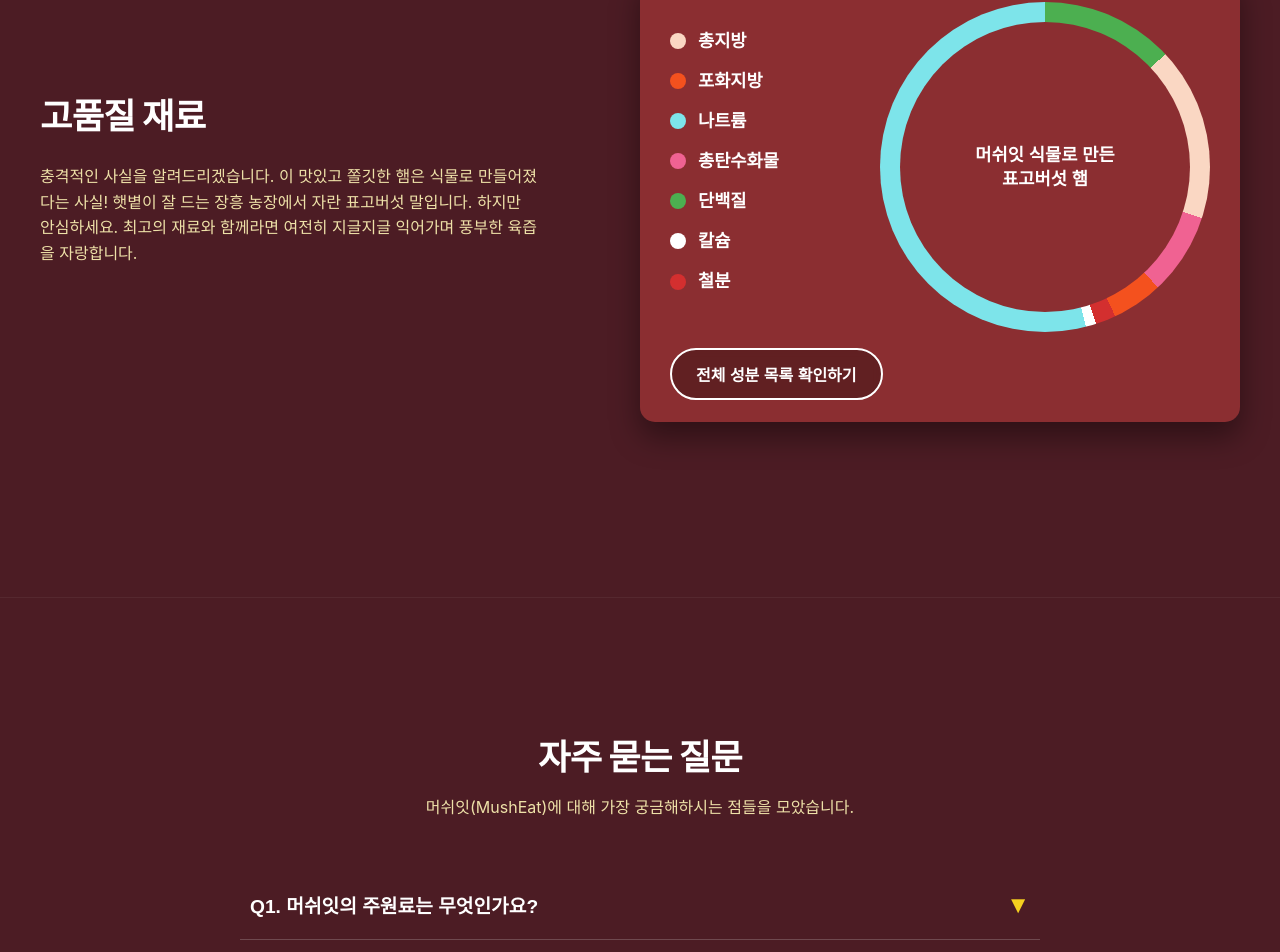
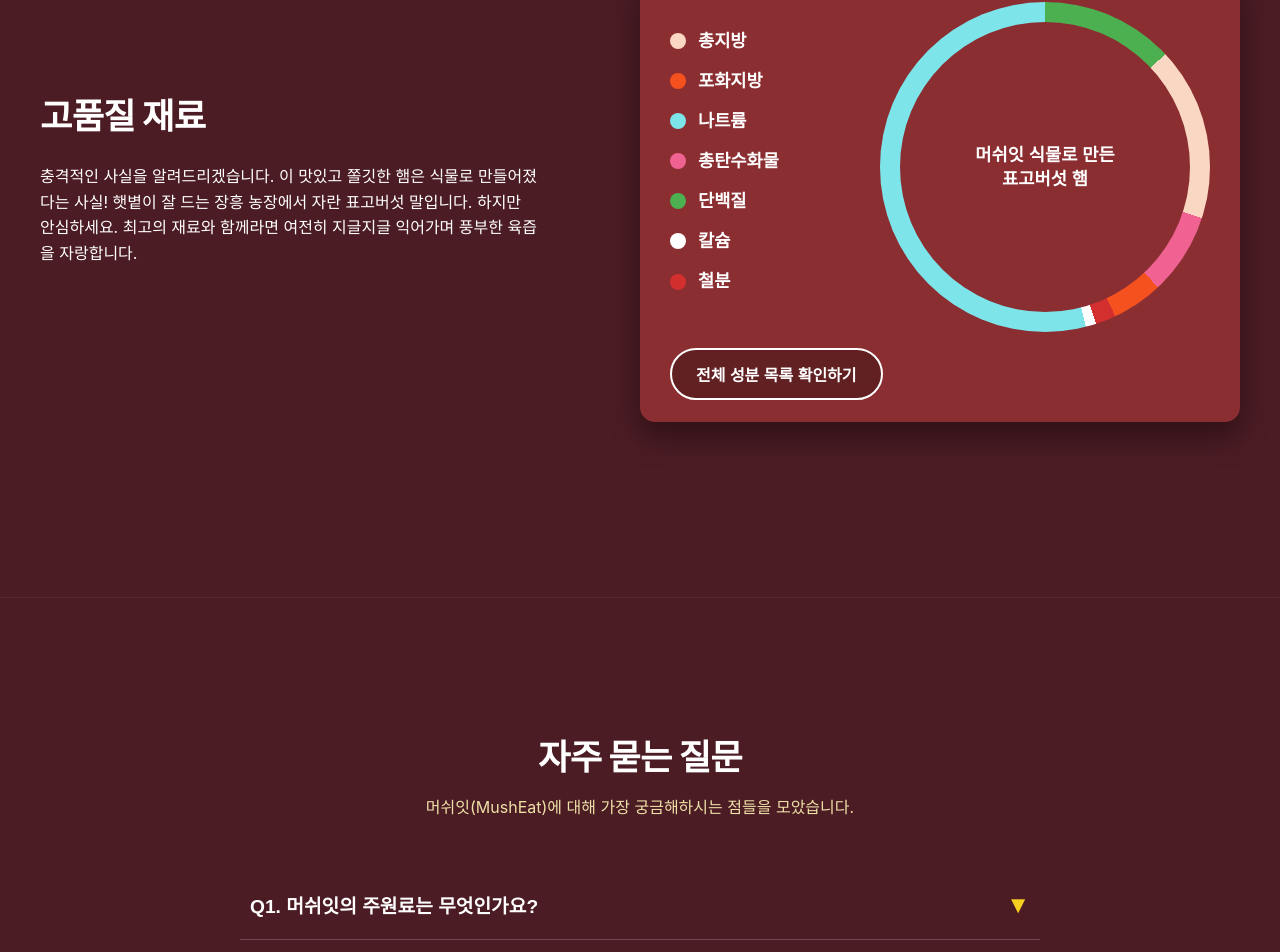
Before and after one commit to LimJongTak/MUSH-EAT-LANDING, a React (Vite) app: page / in a window 1280 px wide. Shown: the part 4583-5535 px from the top of the page. Built offline with nearby package versions, Linux system fonts and the light colour scheme; a web font is replaced by a local one.

Commit message:
섹션 6 텍스트 컬러 변경

```diff
--- a/src/components/Section7_Ingredients.css
+++ b/src/components/Section7_Ingredients.css
@@ -28,6 +28,7 @@
 
 .ingredients-desc {
   margin-bottom: 40px;
+  color: var(--text-white); /* 기본 p 태그 색상을 흰색으로 오버라이드 */
 }
 
 /* 오른쪽 카드 영역 */
```
